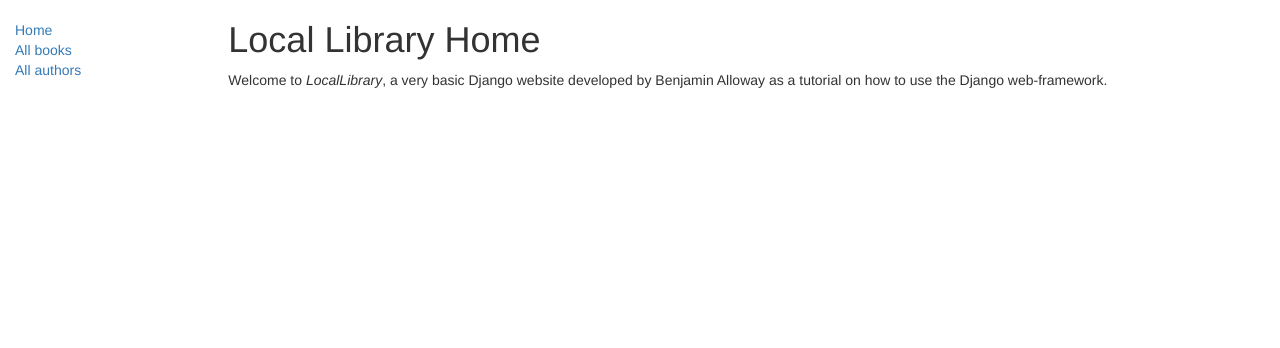
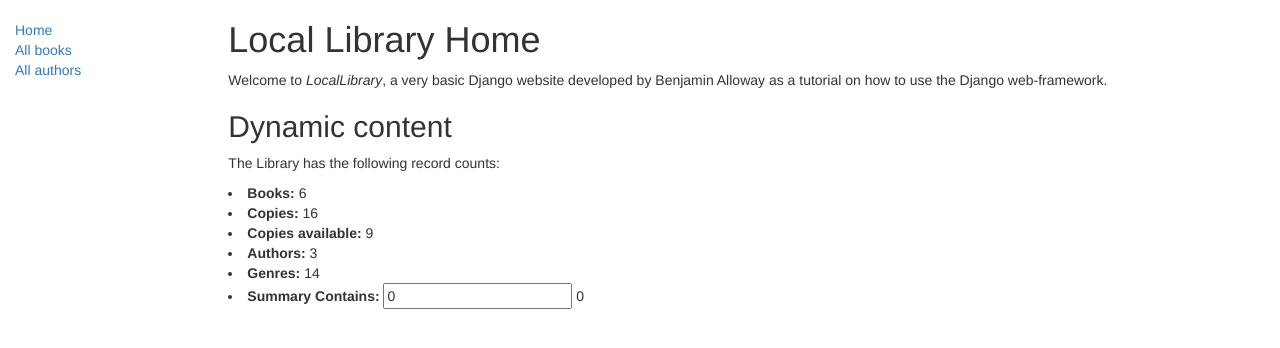
Before and after one commit to benalloway/Django-Tutorial-v0.1, a Django app: page /catalog/ in a window 1280 px wide. Shown: the top 348 px of the page. Run offline with Django 3.2, Linux system fonts and the light colour scheme; data comes from the database, SQL or seed files in the repository; both versions use the stored data as it was after the commit; some libraries are stand-ins or nearby versions.

Commit message:
added functionality to search for books containing keywords in summary and then display the count of them

```diff
--- a/locallibrary/catalog/templates/index.html
+++ b/locallibrary/catalog/templates/index.html
@@ -1,6 +1,19 @@
 {% extends "base_generic.html" %}
-
+{% block title %}
+<title>Local Library - Index</title>
+{% endblock %}
 {% block content %}
 <h1>Local Library Home</h1>
-<p>Welcome to <em>LocalLibrary</em>, a very basic Django website developed by Benjamin Alloway as a tutorial on how to use the Django web-framework.</p>
+	<p>Welcome to <em>LocalLibrary</em>, a very basic Django website developed by Benjamin Alloway as a tutorial on how to use the Django web-framework.</p>
+
+<form>
+<h2>Dynamic content</h2>
+	<p>The Library has the following record counts:</p>
+	<li><strong>Books: </strong>{{ num_books }}</li>
+	<li><strong>Copies: </strong>{{ num_instances }}</li>
+	<li><strong>Copies available: </strong>{{ num_instances_available }}</li>
+	<li><strong>Authors: </strong>{{ num_authors }}</li>
+	<li><strong>Genres: </strong>{{ num_genres }}</li>
+	<li><strong>Summary Contains: </strong><input type="text" name="summary" value="{{ summary_search }}"> {{ num_books_summary }}</li>
+</form>
 {% endblock %}
--- a/locallibrary/catalog/views.py
+++ b/locallibrary/catalog/views.py
@@ -12,10 +12,18 @@ def index(request):
 	View functionf or home page of site
 	"""
 
+	# GET summary from front end form input to search DB for books containing key words within their summary.
+	try:
+		summary = request.GET["summary"]
+		num_books_summary = Book.objects.filter(summary__icontains=summary).count()
+	except:
+		summary = 0
+		num_books_summary = 0
 	# Generate counts of asome of the main objects
 	num_books = Book.objects.all().count()
 	num_instances = BookInstance.objects.all().count()
 	num_authors = Author.objects.count() # the .all() is implied by defult, example.
+	num_genres = Genre.objects.count()
 	# Available books (status = 'a')
 	num_instances_available = BookInstance.objects.filter(status__exact='a').count()
 
@@ -23,5 +31,5 @@ def index(request):
 	return render(
 		request,
 		'index.html',
-		context = {'num_books':num_books, 'num_instances':num_instances, 'num_instances_available':num_instances_available, 'num_authors':num_authors},
+		context = {'num_books':num_books, 'num_instances':num_instances, 'num_instances_available':num_instances_available, 'num_authors':num_authors, 'num_genres':num_genres, 'num_books_summary':num_books_summary, 'summary_search':summary},
 	)
```
Also changed, not shown: locallibrary/db.sqlite3.
